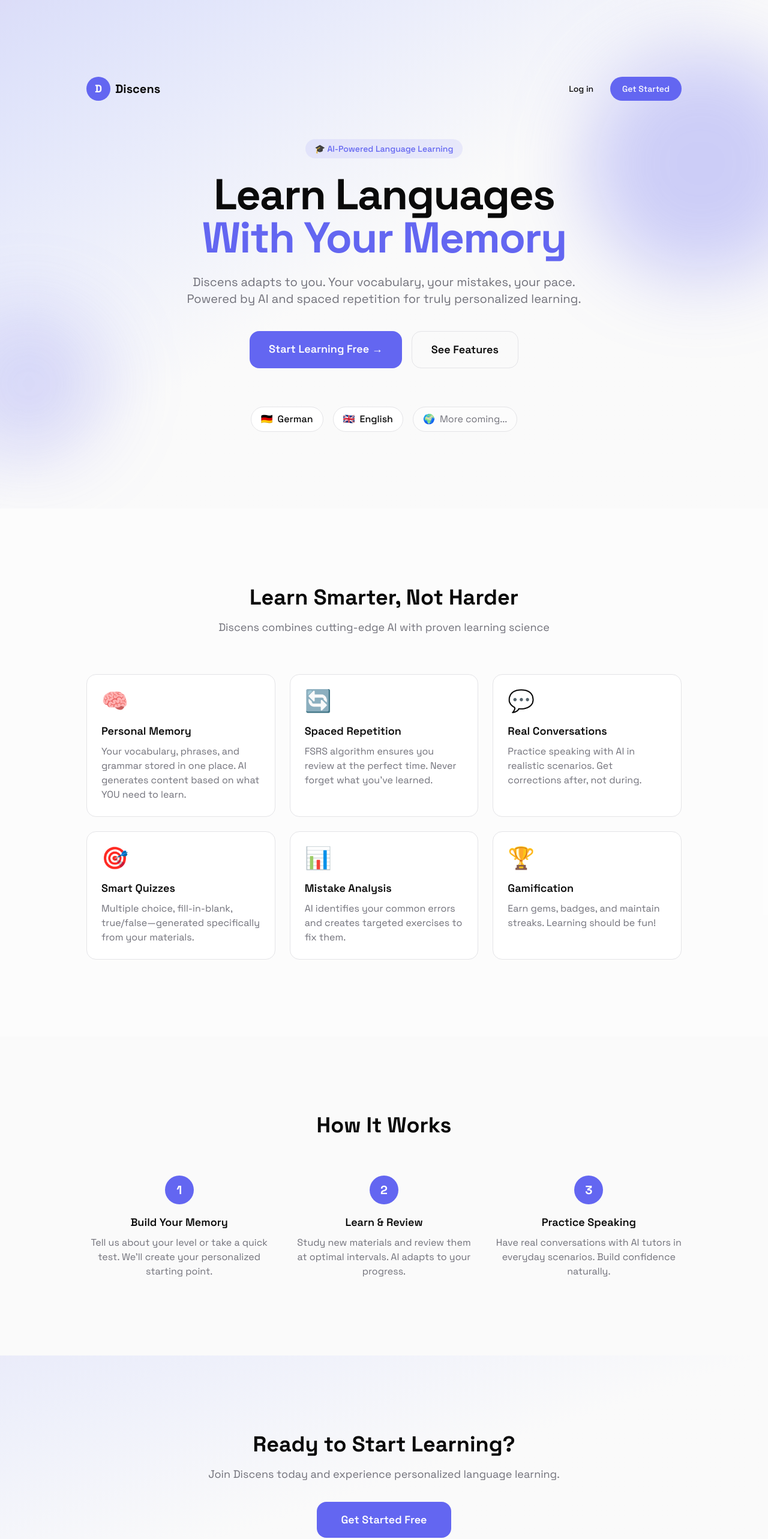
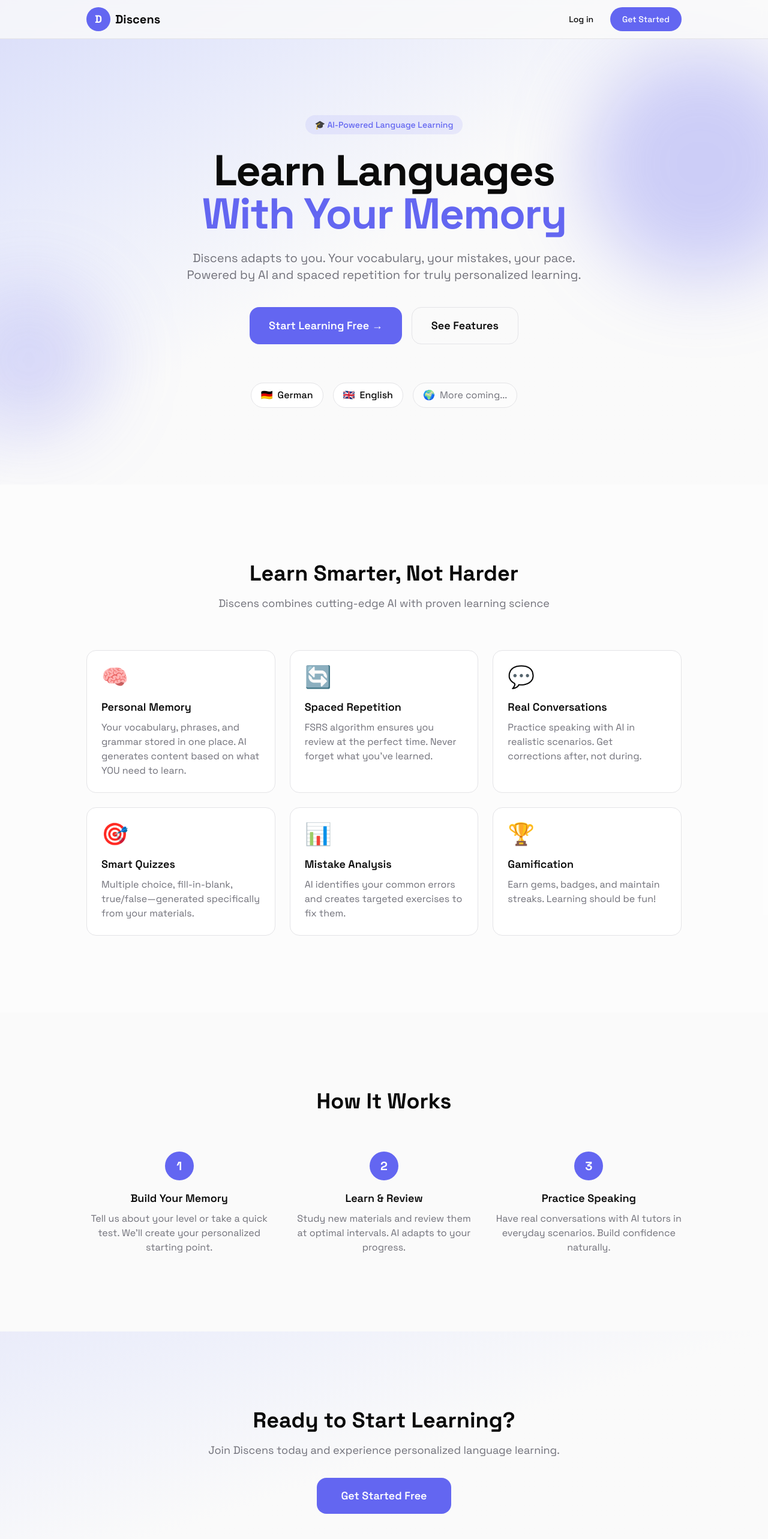
Before and after one commit to itisAliRH/discens, a Next.js app: page / in a window 1280 px wide. Shown: the top 2566 px of the page at 60% size. Built offline with nearby package versions, Linux system fonts and the light colour scheme; no server answers.

Commit message:
fix(landing): improve CTA buttons and login state sync
- Fix 'Start Learning Free' and 'Get Started' to redirect to /onboarding
- Sync login button with user authentication status
- Show 'Go to Dashboard' when user is already logged in
- Improve overall landing page UX

```diff
--- a/src/app/page.tsx
+++ b/src/app/page.tsx
@@ -1,6 +1,31 @@
+'use client';
+
 import Link from 'next/link';
+import { useEffect, useState } from 'react';
+import { createClient } from '@/lib/supabase/client';
+import { useRouter } from 'next/navigation';
 
 export default function HomePage() {
+  const [isLoggedIn, setIsLoggedIn] = useState<boolean | null>(null);
+  const router = useRouter();
+  const supabase = createClient();
+
+  useEffect(() => {
+    async function checkAuth() {
+      const { data: { user } } = await supabase.auth.getUser();
+      setIsLoggedIn(!!user);
+    }
+    checkAuth();
+  }, [supabase.auth]);
+
+  const handleGetStarted = () => {
+    if (isLoggedIn) {
+      router.push('/dashboard');
+    } else {
+      router.push('/onboarding');
+    }
+  };
+
   return (
     <main className="min-h-dvh">
       {/* Hero Section */}
@@ -11,8 +36,9 @@ export default function HomePage() {
         <div className="absolute bottom-20 -left-20 w-64 h-64 bg-primary/20 rounded-full blur-3xl pointer-events-none" />
 
         <div className="relative max-w-5xl mx-auto px-4 py-20 md:py-32">
-          {/* Header */}
-          <nav className="flex items-center justify-between mb-16">
+          {/* Header - Fixed at top */}
+          <nav className="fixed top-0 left-0 right-0 z-50 bg-background/80 backdrop-blur-sm border-b border-border">
+            <div className="max-w-5xl mx-auto px-4 h-16 flex items-center justify-between">
               <div className="flex items-center gap-2">
                 <div className="w-10 h-10 rounded-xl bg-primary text-primary-foreground flex items-center justify-center font-bold text-lg">
                   D
@@ -20,20 +46,37 @@ export default function HomePage() {
                 <span className="font-bold text-xl">Discens</span>
               </div>
               <div className="flex items-center gap-3">
+                {isLoggedIn === null ? (
+                  <div className="w-20 h-8 bg-muted animate-pulse rounded-lg" />
+                ) : isLoggedIn ? (
+                  <Link
+                    href="/dashboard"
+                    className="px-5 py-2.5 text-sm font-medium bg-primary text-primary-foreground rounded-xl hover:bg-primary/90 transition-colors"
+                  >
+                    Dashboard
+                  </Link>
+                ) : (
+                  <>
                     <Link
                       href="/login"
                       className="px-4 py-2 text-sm font-medium hover:text-primary transition-colors"
                     >
                       Log in
                     </Link>
-              <Link
-                href="/login"
+                    <button
+                      onClick={handleGetStarted}
                       className="px-5 py-2.5 text-sm font-medium bg-primary text-primary-foreground rounded-xl hover:bg-primary/90 transition-colors"
                     >
                       Get Started
-              </Link>
+                    </button>
+                  </>
+                )}
+              </div>
             </div>
           </nav>
+
+          {/* Spacer for fixed header */}
+          <div className="h-16" />
 
           {/* Hero Content */}
           <div className="text-center">
@@ -52,12 +95,12 @@ export default function HomePage() {
             </p>
 
             <div className="flex flex-col sm:flex-row gap-4 justify-center">
-              <Link
-                href="/login"
+              <button
+                onClick={handleGetStarted}
                 className="px-8 py-4 text-lg font-semibold bg-primary text-primary-foreground rounded-2xl hover:bg-primary/90 transition-all hover:scale-105"
               >
-                Start Learning Free →
-              </Link>
+                {isLoggedIn ? 'Go to Dashboard →' : 'Start Learning Free →'}
+              </button>
               <Link
                 href="#features"
                 className="px-8 py-4 text-lg font-semibold border border-border rounded-2xl hover:bg-accent transition-all"
@@ -170,12 +213,12 @@ export default function HomePage() {
           <p className="text-muted-foreground text-lg mb-8">
             Join Discens today and experience personalized language learning.
           </p>
-          <Link
-            href="/login"
+          <button
+            onClick={handleGetStarted}
             className="inline-block px-10 py-4 text-lg font-semibold bg-primary text-primary-foreground rounded-2xl hover:bg-primary/90 transition-all hover:scale-105"
           >
-            Get Started Free
-          </Link>
+            {isLoggedIn ? 'Go to Dashboard' : 'Get Started Free'}
+          </button>
         </div>
       </section>
 
```
Lines whose indentation alone changed are shown as unchanged.
